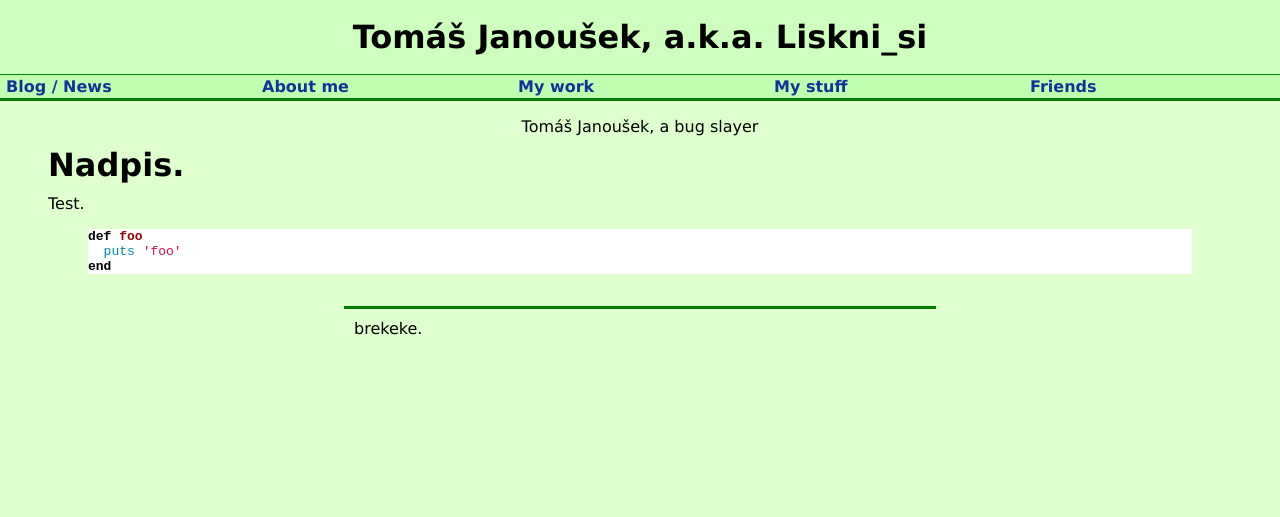
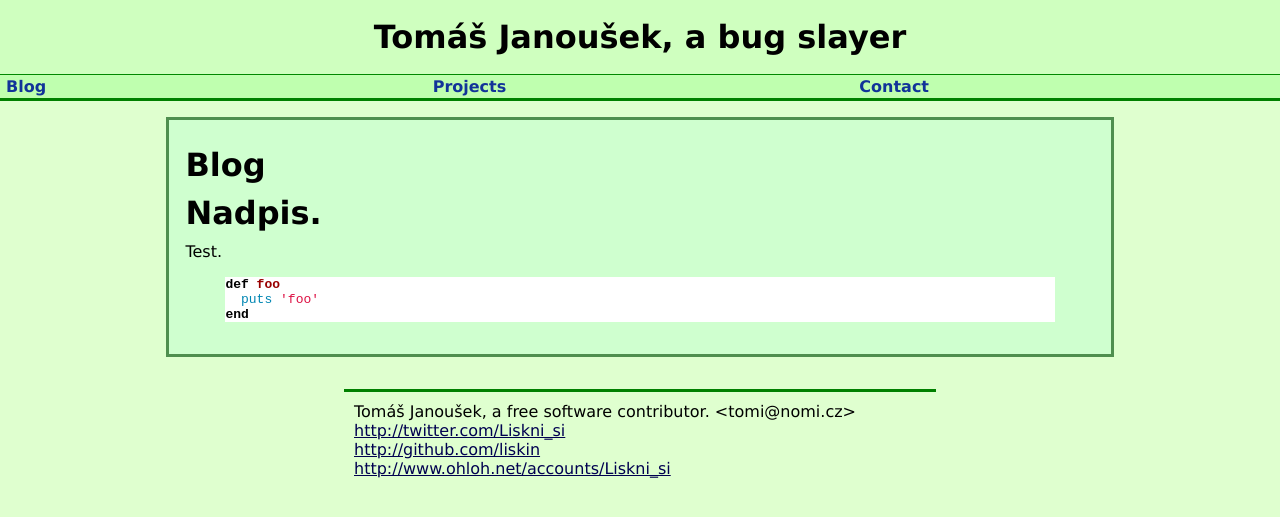
Before and after one commit to liskin/work.lisk.in, a Jekyll site: the page built from index.md, in a window 1280 px wide. Shown: the top 517 px of the page. Built offline with Jekyll 4.4.1, drawn with Linux system fonts in a browser that asks for light colours.

Commit message:
Blah :-)

```diff
--- a/_includes/footer.html
+++ b/_includes/footer.html
@@ -1,5 +1,8 @@
 	<div id="paticka">
-	    brekeke.
+	    Tomáš Janoušek, a free software contributor. &lt;tomi@nomi.cz&gt;<br />
+	    <a href="http://twitter.com/Liskni_si">http://twitter.com/Liskni_si</a><br />
+	    <a href="http://github.com/liskin">http://github.com/liskin</a><br />
+	    <a href="http://www.ohloh.net/accounts/Liskni_si">http://www.ohloh.net/accounts/Liskni_si</a>
 	</div>
     </body>
 </html>
--- a/_includes/top.html
+++ b/_includes/top.html
@@ -1,10 +1,11 @@
 	<div id="nadpis">
-	    <h1 class="center">Tomáš Janoušek, a.k.a. Liskni_si</h1>
-	    <div class="clear"></div>
+	    <h1 class="center">Tomáš Janoušek, a bug slayer</h1>
 	</div>
-	<div id="navupdiv"><div id="navdiv">
-	    <ul id="nav">
-		<li><strong><a href="/">Blog / News</a></strong></li>
+	<div id="navupdiv"><div id="navdiv"><ul id="nav">
+	    <li><a href="/"><strong>Blog</strong></a></li>
+	    <li><a href="/projects/"><strong>Projects</strong></a></li>
+	    <li><a href="/contact/"><strong>Contact</strong></a></li>
+	    <!--
 	    <li><strong>About me</strong>
 	    <ul>
 		<li><a href="http://work.lisk.in/">Contact</a></li>
@@ -40,5 +41,5 @@
 		<li><a href="http://montik.net/">Martin Sivák (MarSik)</a></li>
 	    </ul>
 	    </li>
-	    </ul>
-	</div></div>
+	    -->
+	</ul></div></div>
--- a/_layouts/default.html
+++ b/_layouts/default.html
@@ -1,10 +1,10 @@
 {% include header-doc.html %}
-	<title>{{ page.title }}</title>
+	<title>{{ page.title }} — Tomáš Janoušek, a bug slayer</title>
 {% include header-page.html %}
 {% include top.html %}
 
 	<div id="content">
-	    <div class="content-title" align="center">{{ page.title }}</div>
+	    <h1>{{ page.title }}</h1>
 	    {{ content }}
 	</div>
 
--- a/index.md
+++ b/index.md
@@ -1,6 +1,7 @@
 ---
 layout: default
-title: Tomáš Janoušek, a bug slayer
+title: Blog
+
 ---
 
 # Nadpis.
--- a/styles/main.css
+++ b/styles/main.css
@@ -73,7 +73,7 @@ div#nadpis {
     background-color: #cfffbf;
 }
 
-div#hlavni {
+div#content {
     margin: 10px 10% 10px 10%;
     padding: 1em;
     border: #4f8f4f 3px solid;
```
Also changed, not shown: contact.md (added, +8 -0 lines), projects.md (added, +8 -0 lines). Lines whose indentation alone changed are shown as unchanged.
